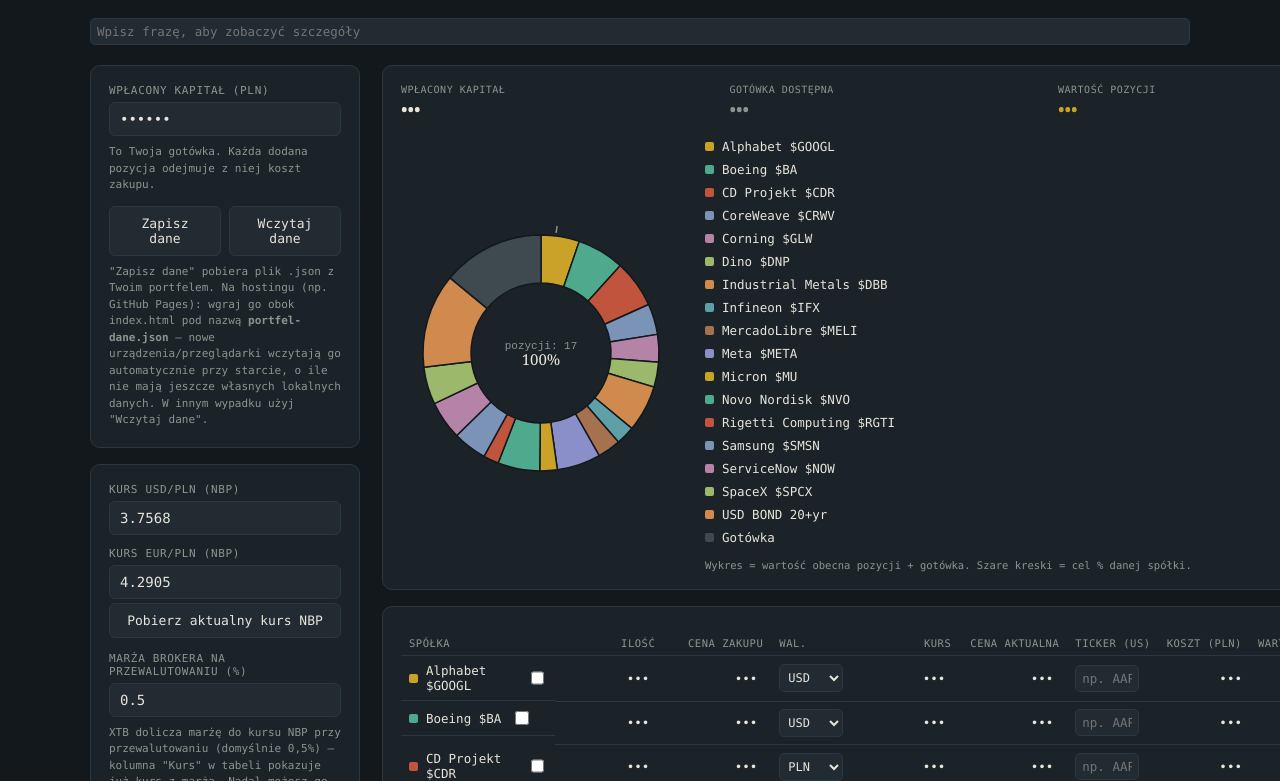
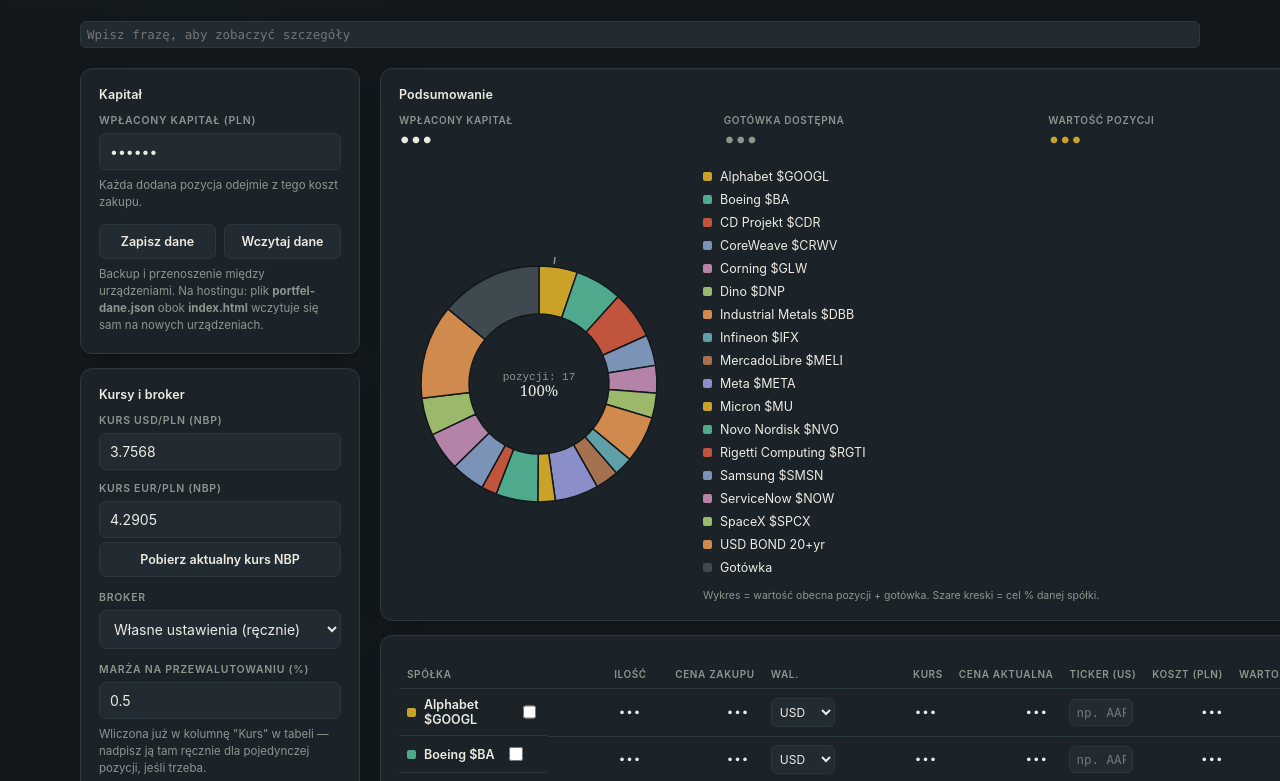
Before and after one commit to p0rk1/portfel, a plain HTML site: page index.html in a window 1280 px wide. Shown: the part 89-870 px from the top of the page. Drawn offline with Linux system fonts and the light colour scheme.

Commit message:
Add files via upload

```diff
--- a/index.html
+++ b/index.html
@@ -8,51 +8,72 @@
     --ink:#12181B;
     --surface:#1B2328;
     --surface-2:#212B31;
+    --surface-3:#26313890;
     --line:#2C383F;
-    --text:#E8E4DA;
+    --text:#EDEAE2;
     --muted:#8B968E;
     --gold:#C9A227;
     --teal:#4FA98C;
     --rust:#C1543C;
+    --font-ui:-apple-system,BlinkMacSystemFont,"Segoe UI",Roboto,Helvetica,Arial,sans-serif;
+    --font-num:ui-monospace,SFMono-Regular,Menlo,Consolas,"Liberation Mono",monospace;
   }
   *{box-sizing:border-box;}
   body{
     margin:0;
-    background:var(--ink);
+    background:
+      radial-gradient(1200px 480px at 15% -10%, #1c2830 0%, transparent 60%),
+      var(--ink);
     color:var(--text);
-    font-family:'SFMono-Regular',Consolas,'Liberation Mono',Menlo,monospace;
-    padding:28px 20px 60px;
+    font-family:var(--font-ui);
+    padding:36px 20px 70px;
+    -webkit-font-smoothing:antialiased;
+  }
+  .brand{display:flex;align-items:center;gap:10px;margin-bottom:4px;}
+  .brand-mark{
+    width:26px;height:26px;border-radius:7px;flex-shrink:0;
+    background:linear-gradient(135deg,var(--gold),#8a6f1c);
+    display:flex;align-items:center;justify-content:center;
+    font-family:var(--font-num);font-weight:700;font-size:13px;color:#20180a;
   }
   h1{
-    font-family:Georgia,'Times New Roman',serif;
-    font-weight:600;
-    font-size:26px;
-    letter-spacing:0.2px;
-    margin:0 0 2px;
+    font-family:var(--font-ui);
+    font-weight:700;
+    font-size:23px;
+    letter-spacing:-0.01em;
+    margin:0;
   }
-  .sub{color:var(--muted);font-size:13px;margin-bottom:26px;}
-  .wrap{max-width:1100px;margin:0 auto;}
-  .grid{display:grid;grid-template-columns:270px 1fr;gap:22px;}
+  .sub{color:var(--muted);font-size:13px;margin:6px 0 24px;}
+  .wrap{max-width:1120px;margin:0 auto;}
+  .grid{display:grid;grid-template-columns:280px 1fr;gap:20px;align-items:start;}
   @media (max-width:760px){.grid{grid-template-columns:1fr;}}
 
-  .card{background:var(--surface);border:1px solid var(--line);border-radius:10px;padding:18px;}
-  .card + .card{margin-top:16px;}
-  label{display:block;font-size:11px;color:var(--muted);text-transform:uppercase;letter-spacing:0.06em;margin:12px 0 5px;}
+  .card{
+    background:var(--surface);border:1px solid var(--line);border-radius:12px;padding:18px;
+    box-shadow:0 1px 0 rgba(255,255,255,0.02) inset, 0 8px 20px -12px rgba(0,0,0,0.5);
+  }
+  .card + .card{margin-top:14px;}
+  .card-title{font-size:12.5px;font-weight:600;color:var(--text);margin:0 0 12px;letter-spacing:0.01em;}
+  label{display:block;font-size:10.5px;font-weight:600;color:var(--muted);text-transform:uppercase;letter-spacing:0.07em;margin:12px 0 6px;}
   label:first-child{margin-top:0;}
   input,select{
-    width:100%;background:var(--surface-2);border:1px solid var(--line);border-radius:6px;
-    color:var(--text);padding:8px 10px;font-family:inherit;font-size:14px;
+    width:100%;background:var(--surface-2);border:1px solid var(--line);border-radius:7px;
+    color:var(--text);padding:9px 10px;font-family:var(--font-ui);font-size:14px;
   }
   input:focus,select:focus{outline:none;border-color:var(--gold);}
   .row2{display:grid;grid-template-columns:1fr 1fr;gap:8px;}
   button{
-    font-family:inherit;font-size:13px;font-weight:500;border:none;border-radius:6px;
-    padding:9px 14px;cursor:pointer;
+    font-family:var(--font-ui);font-size:12.5px;font-weight:600;border:none;border-radius:7px;
+    padding:9px 14px;cursor:pointer;transition:filter .12s ease;
   }
   .btn-add{background:var(--gold);color:#20180a;width:100%;margin-top:14px;}
   .btn-add:hover{filter:brightness(1.08);}
-  .btn-del{background:transparent;color:var(--rust);padding:3px 6px;font-size:12px;}
+  .btn-secondary{background:var(--surface-2);color:var(--text);border:1px solid var(--line);width:100%;}
+  .btn-secondary:hover{border-color:var(--gold);}
+  .btn-del{background:transparent;color:var(--rust);padding:3px 6px;font-size:11.5px;font-weight:500;}
   .btn-del:hover{text-decoration:underline;}
+  .btn-toggle{background:transparent;color:var(--gold);padding:2px 0;font-size:12px;font-weight:600;width:auto;}
+  .btn-toggle:hover{text-decoration:underline;}
 
   .chart-row{display:flex;gap:24px;align-items:center;flex-wrap:wrap;}
   svg{display:block;}
@@ -60,7 +81,7 @@
   .legend-item{display:flex;align-items:center;gap:8px;padding:4px 0;}
   .dot{width:9px;height:9px;border-radius:2px;flex-shrink:0;}
   .legend-name{flex:1;}
-  .legend-pct{color:var(--muted);}
+  .legend-pct{color:var(--muted);font-family:var(--font-num);}
 
   .table-scroll{overflow-x:auto;position:relative;}
   .table-scroll::after{content:'';position:absolute;top:0;right:0;bottom:0;width:20px;background:linear-gradient(to right, transparent, var(--surface));pointer-events:none;}
@@ -68,43 +89,44 @@
   th:first-child, td:first-child{position:sticky;left:0;background:var(--surface);z-index:2;}
   th:first-child{background:var(--surface);}
   th{
-    text-align:left;color:var(--muted);font-weight:500;font-size:10.5px;
-    text-transform:uppercase;letter-spacing:0.05em;padding:6px 8px;border-bottom:1px solid var(--line);
+    text-align:left;color:var(--muted);font-weight:600;font-size:10px;
+    text-transform:uppercase;letter-spacing:0.06em;padding:8px 8px;border-bottom:1px solid var(--line);
     white-space:nowrap;
   }
-  td{padding:7px 8px;border-bottom:1px solid var(--line);vertical-align:middle;}
+  td{padding:8px 8px;border-bottom:1px solid var(--line);vertical-align:middle;font-family:var(--font-num);}
   tr:last-child td{border-bottom:none;}
+  tr:hover td{background:var(--surface-3);}
   .num{text-align:right;font-variant-numeric:tabular-nums;}
   .ok{color:var(--teal);}
   .warn{color:var(--rust);}
-  .name-cell{display:flex;align-items:center;gap:8px;font-weight:500;}
+  .name-cell{display:flex;align-items:center;gap:8px;font-weight:600;font-family:var(--font-ui);}
   .cell-input{
-    width:92px;background:var(--surface-2);border:1px solid var(--line);border-radius:5px;
-    color:var(--text);padding:5px 20px 5px 6px;font-family:inherit;font-size:12.5px;text-align:right;
+    width:92px;background:var(--surface-2);border:1px solid var(--line);border-radius:6px;
+    color:var(--text);padding:5px 20px 5px 6px;font-family:var(--font-num);font-size:12.5px;text-align:right;
   }
   .cell-select{
-    width:64px;background:var(--surface-2);border:1px solid var(--line);border-radius:5px;
-    color:var(--text);padding:5px 4px;font-family:inherit;font-size:12px;
+    width:64px;background:var(--surface-2);border:1px solid var(--line);border-radius:6px;
+    color:var(--text);padding:5px 4px;font-family:var(--font-ui);font-size:12px;
   }
   .cell-input:focus,.cell-select:focus{outline:none;border-color:var(--gold);}
   .sub-value{font-size:11px;}
 
   .summary-grid{display:grid;grid-template-columns:repeat(4,1fr);gap:14px;margin-bottom:14px;}
   @media (max-width:680px){.summary-grid{grid-template-columns:1fr 1fr;}}
-  .summary-item .lbl{font-size:10px;color:var(--muted);text-transform:uppercase;letter-spacing:0.05em;}
-  .summary-item .v{font-family:Georgia,'Times New Roman',serif;font-size:18px;margin-top:2px;}
+  .summary-item .lbl{font-size:10px;font-weight:600;color:var(--muted);text-transform:uppercase;letter-spacing:0.06em;font-family:var(--font-ui);}
+  .summary-item .v{font-family:var(--font-num);font-weight:600;font-size:19px;margin-top:3px;letter-spacing:-0.01em;}
   .target-warn{font-size:12px;color:var(--rust);margin-top:8px;}
   .cash-warn{font-size:12px;color:var(--rust);margin-top:2px;}
   .empty{color:var(--muted);font-size:13px;padding:10px 0;}
-  .hint{font-size:11px;color:var(--muted);margin-top:8px;line-height:1.5;}
+  .hint{font-size:11.5px;color:var(--muted);margin-top:7px;line-height:1.5;}
 
   @media (max-width:760px){
-    body{padding:18px 12px 60px;}
+    body{padding:20px 12px 70px;}
     button{min-height:40px;}
     input,select{min-height:38px;}
     .cell-input{min-height:34px;}
     .summary-item .v{font-size:16px;}
-    h1{font-size:22px;}
+    h1{font-size:20px;}
     .card{padding:14px;}
   }
 
@@ -113,45 +135,58 @@
   .flash-up{animation:flashGreen 1.8s ease-out;}
   .flash-down{animation:flashRed 1.8s ease-out;}
   .live-price{
-    display:inline-block;width:92px;padding:5px 6px;text-align:right;border-radius:5px;
-    font-variant-numeric:tabular-nums;
+    display:inline-block;width:92px;padding:5px 6px;text-align:right;border-radius:6px;
+    font-variant-numeric:tabular-nums;font-family:var(--font-num);
   }
-  .live-tag{font-size:9px;color:var(--teal);letter-spacing:0.05em;margin-left:4px;}
+  .live-tag{font-size:9px;color:var(--teal);letter-spacing:0.05em;margin-left:4px;font-family:var(--font-ui);font-weight:600;}
 </style>
 </head>
 <body>
 <div class="wrap">
-  <h1>Portfel — gotówka, waluty i struktura</h1>
-  <div class="sub">Wpłać kapitał, dodawaj pozycje w PLN/USD/EUR — saldo i wykres liczą się same.</div>
+  <div class="brand"><div class="brand-mark">P</div><h1>Portfel</h1></div>
+  <div class="sub">Gotówka, waluty i struktura portfela w jednym miejscu.</div>
   <div id="unlock-area" style="margin-bottom:20px;"></div>
 
   <div class="grid">
     <div>
       <div class="card">
+        <div class="card-title">Kapitał</div>
         <label>Wpłacony kapitał (PLN)</label>
         <input id="f-cash" type="number" min="0" step="0.01" placeholder="np. 5000" onchange="saveCash();render();">
-        <div class="hint">To Twoja gotówka. Każda dodana pozycja odejmuje z niej koszt zakupu.</div>
+        <div class="hint">Każda dodana pozycja odejmie z tego koszt zakupu.</div>
         <div class="row2" style="margin-top:12px;">
-          <button onclick="exportData()" style="background:var(--surface-2);color:var(--text);border:1px solid var(--line);">Zapisz dane</button>
-          <button onclick="document.getElementById('f-import').click()" style="background:var(--surface-2);color:var(--text);border:1px solid var(--line);">Wczytaj dane</button>
+          <button class="btn-secondary" onclick="exportData()">Zapisz dane</button>
+          <button class="btn-secondary" onclick="document.getElementById('f-import').click()">Wczytaj dane</button>
         </div>
         <input type="file" id="f-import" accept=".json" style="display:none;" onchange="importData(this.files[0])">
-        <div class="hint">"Zapisz dane" pobiera plik .json z Twoim portfelem. Na hostingu (np. GitHub Pages): wgraj go obok index.html pod nazwą <b>portfel-dane.json</b> — nowe urządzenia/przeglądarki wczytają go automatycznie przy starcie, o ile nie mają jeszcze własnych lokalnych danych. W innym wypadku użyj "Wczytaj dane".</div>
+        <div class="hint">Backup i przenoszenie między urządzeniami. Na hostingu: plik <b>portfel-dane.json</b> obok <b>index.html</b> wczytuje się sam na nowych urządzeniach.</div>
       </div>
 
       <div class="card">
+        <div class="card-title">Kursy i broker</div>
         <label>Kurs USD/PLN (NBP)</label>
         <input id="f-usd" type="number" min="0" step="0.0001" onchange="saveRates();render();">
         <label>Kurs EUR/PLN (NBP)</label>
         <input id="f-eur" type="number" min="0" step="0.0001" onchange="saveRates();render();">
-        <button onclick="refreshNbpRates()" style="background:var(--surface-2);color:var(--text);border:1px solid var(--line);width:100%;margin-top:4px;">Pobierz aktualny kurs NBP</button>
+        <button class="btn-secondary" onclick="refreshNbpRates()" style="margin-top:4px;">Pobierz aktualny kurs NBP</button>
         <div id="nbp-status" class="hint"></div>
-        <label style="margin-top:14px;">Marża brokera na przewalutowaniu (%)</label>
+        <label style="margin-top:14px;">Broker</label>
+        <select id="f-broker" onchange="applyBrokerPreset(this.value)">
+          <option value="custom">Własne ustawienia (ręcznie)</option>
+          <option value="xtb">XTB</option>
+          <option value="trading212">Trading 212</option>
+          <option value="ibkr">Interactive Brokers</option>
+          <option value="etoro">eToro</option>
+          <option value="saxo">Saxo Bank</option>
+        </select>
+        <div id="broker-note" class="hint"></div>
+        <label style="margin-top:14px;">Marża na przewalutowaniu (%)</label>
         <input id="f-margin" type="number" min="0" step="0.01" onchange="saveRates();render();">
-        <div class="hint">XTB dolicza marżę do kursu NBP przy przewalutowaniu (domyślnie 0,5%) — kolumna "Kurs" w tabeli pokazuje już kurs z marżą. Nadal możesz go nadpisać ręcznie per pozycja. NBP publikuje kurs raz dziennie ok. 12:00, więc "Pobierz aktualny kurs" da świeży kurs z dzisiejszej tabeli, nie kurs co do minuty.</div>
+        <div class="hint">Wliczona już w kolumnę "Kurs" w tabeli — nadpisz ją tam ręcznie dla pojedynczej pozycji, jeśli trzeba.</div>
       </div>
 
       <div class="card">
+        <div class="card-title">Nowa pozycja</div>
         <label>Nazwa / ticker</label>
         <input id="f-name" placeholder="np. AAPL, CDR">
         <label>Ilość akcji</label>
@@ -172,29 +207,37 @@
         </div>
         <label>Cena aktualna (opcjonalnie)</label>
         <input id="f-curprice" type="number" min="0" step="0.01" placeholder="jeśli pusto = jak zakupu">
-        <label>Docelowy udział w portfelu (%)</label>
-        <input id="f-target" type="number" min="0" max="100" step="0.1" placeholder="np. 15">
+        <button type="button" id="target-toggle-link" class="btn-toggle" onclick="toggleTargetField()" style="margin-top:10px;">+ Ustaw cel rebalansu</button>
+        <div id="target-field-wrap" style="display:none;">
+          <label>Docelowy udział w portfelu (%)</label>
+          <input id="f-target" type="number" min="0" max="100" step="0.1" placeholder="np. 15">
+        </div>
         <button class="btn-add" onclick="addAsset()">Dodaj pozycję</button>
       </div>
 
       <div class="card">
-        <label>Kwota jednego dokupu (PLN)</label>
-        <input id="f-buy" type="number" min="0" step="0.01" placeholder="np. 500" onchange="saveBuyAmount();render();">
-        <div class="hint">Do liczenia ile razy dokupić, żeby trafić w cel.</div>
+        <button type="button" id="buy-toggle-link" class="btn-toggle" onclick="toggleBuyAmountField()">+ Ustawienia dokupu (opcjonalnie)</button>
+        <div id="buy-field-wrap" style="display:none;">
+          <label style="margin-top:10px;">Kwota jednego dokupu (PLN)</label>
+          <input id="f-buy" type="number" min="0" step="0.01" placeholder="np. 500" onchange="saveBuyAmount();render();">
+          <div class="hint">Do liczenia ile razy dokupić, żeby trafić w cel.</div>
+        </div>
       </div>
 
       <div class="card">
-        <label>Finnhub API key (dla live cen akcji z USA)</label>
+        <div class="card-title">Ceny na żywo (USA)</div>
+        <label>Finnhub API key</label>
         <input id="f-finnhub-key" type="text" placeholder="wklej swój klucz" onchange="saveFinnhubKey();">
-        <button onclick="refreshAllPrices()" style="background:var(--surface-2);color:var(--text);border:1px solid var(--line);width:100%;margin-top:8px;">Aktualizuj ceny (spółki z USA)</button>
-        <button id="live-btn" onclick="toggleLive()" style="background:var(--surface-2);color:var(--text);border:1px solid var(--line);width:100%;margin-top:8px;">Włącz aktualizację na żywo</button>
+        <button class="btn-secondary" onclick="refreshAllPrices()" style="margin-top:8px;">Aktualizuj ceny</button>
+        <button id="live-btn" class="btn-secondary" onclick="toggleLive()" style="margin-top:8px;">Włącz aktualizację na żywo</button>
         <div id="finnhub-status" class="hint"></div>
-        <div class="hint">Działa tylko dla pozycji notowanych na giełdach USA (np. AAPL, BA, META). Spółki z GPW, LSE, XETRA itd. trzeba nadal aktualizować ręcznie. Ustaw ticker giełdowy w kolumnie "Ticker (US)" w tabeli — jeśli puste, pozycja jest pomijana. "Aktualizacja na żywo" streamuje ceny przez WebSocket, tak jak TradingView — ale tylko w godzinach sesji nowojorskiej giełdy (poza sesją po prostu nic nie przyjdzie, to normalne). Wyłącza się po zamknięciu karty przeglądarki.</div>
+        <div class="hint">Tylko spółki notowane w USA. Ustaw ticker w kolumnie "Ticker (US)" — puste pole pomija pozycję.</div>
       </div>
     </div>
 
     <div>
       <div class="card">
+        <div class="card-title">Podsumowanie</div>
         <div class="summary-grid">
           <div class="summary-item">
             <div class="lbl">Wpłacony kapitał</div>
@@ -242,7 +285,7 @@
           <tbody id="table-body"></tbody>
         </table>
         </div>
-        <div class="hint">Zmiana ilości / cen / waluty przelicza wszystko od razu, łącznie z saldem gotówki. Kolumna "Kurs" — jeśli Twój realny kurs w XTB różni się od NBP, nadpisz go tutaj dla danej pozycji.</div>
+        <div class="hint">Kolumna "Kurs" — nadpisz ręcznie, jeśli Twój realny kurs różni się od NBP.</div>
       </div>
     </div>
   </div>
@@ -272,9 +315,96 @@
 let startingCash = 0;
 let rates = { usd: 3.7568, eur: 4.2905, marginPct: 0.5 };
 let finnhubKey = '';
+let selectedBroker = 'custom';
+
+const BROKERS = {
+  xtb: {
+    name: 'XTB', fxMargin: 0.5,
+    plnTier: { pct: 0, min: 0, minCur: 'PLN' },
+    foreignTier: { pct: 0, min: 0, minCur: 'EUR' },
+    note: '0% prowizji do 100 tys. EUR obrotu/mies., powyżej — 0,2% (min. 10 EUR). Marża walutowa 0,5%.'
+  },
+  trading212: {
+    name: 'Trading 212', fxMargin: 0.15,
+    plnTier: { pct: 0, min: 0, minCur: 'PLN' },
+    foreignTier: { pct: 0, min: 0, minCur: 'EUR' },
+    note: '0% prowizji zawsze na akcjach/ETF. Ograniczony dostęp do GPW. Opłata walutowa 0,15%.'
+  },
+  ibkr: {
+    name: 'Interactive Brokers', fxMargin: 0.01,
+    plnTier: { pct: 0.05, min: 5.5, minCur: 'PLN' },
+    foreignTier: { pct: 0, min: 0, minCur: 'USD' },
+    note: 'Plan Lite: 0 USD prowizji na akcjach/ETF z USA. GPW: 0,05% (min. ok. 5,5 zł). Przewalutowanie bardzo niskie (~0,01%).'
+  },
+  etoro: {
+    name: 'eToro', fxMargin: 0.5,
+    plnTier: null,
+    foreignTier: { pct: 0, min: 0, minCur: 'PLN' },
+    note: '0% prowizji na akcjach/ETF, ale BRAK dostępu do GPW (tylko CFD na indeksy polskie). Przewalutowanie depozytu ok. 0,5%.'
+  },
+  saxo: {
+    name: 'Saxo Bank', fxMargin: 0.25,
+    plnTier: { pct: 0.12, min: 10, minCur: 'PLN' },
+    foreignTier: { pct: 0.08, min: 1, minCur: 'USD' },
+    note: 'USA: 0,08% (min. 1 USD). GPW: 0,12% (min. 10 zł). Przewalutowanie 0,25%.'
+  }
+};
+
+function applyBrokerPreset(key){
+  selectedBroker = key;
+  const noteEl = document.getElementById('broker-note');
+  if(key === 'custom'){
+    noteEl.textContent = '';
+  } else {
+    const b = BROKERS[key];
+    rates.marginPct = b.fxMargin;
+    document.getElementById('f-margin').value = b.fxMargin;
+    noteEl.textContent = b.note;
+  }
+  saveRates();
+  saveBroker();
+  render();
+}
+
+async function saveBroker(){
+  try{ await store.set('portfel-broker-v3', selectedBroker); }catch(e){ console.error(e); }
+}
+
+function rateForCurrencyCode(code){
+  if(code === 'USD') return rates.usd;
+  if(code === 'EUR') return rates.eur;
+  return 1;
+}
+
+function estimateCommission(amountPLN, currency){
+  if(selectedBroker === 'custom') return null;
+  const b = BROKERS[selectedBroker];
+  if(!b) return null;
+  const tier = currency === 'PLN' ? b.plnTier : b.foreignTier;
+  if(!tier) return { unavailable: true };
+  const minPLN = tier.min * rateForCurrencyCode(tier.minCur);
+  const pctPLN = amountPLN * (tier.pct/100);
+  return { amount: Math.max(pctPLN, minPLN) };
+}
 let liveSocket = null;
 let unlocked = false;
 const SECRET_PHRASE = '1969';
+
+function toggleTargetField(){
+  const wrap = document.getElementById('target-field-wrap');
+  const link = document.getElementById('target-toggle-link');
+  const show = wrap.style.display === 'none';
+  wrap.style.display = show ? 'block' : 'none';
+  link.style.display = show ? 'none' : 'inline-block';
+}
+
+function toggleBuyAmountField(){
+  const wrap = document.getElementById('buy-field-wrap');
+  const link = document.getElementById('buy-toggle-link');
+  const show = wrap.style.display === 'none';
+  wrap.style.display = show ? 'block' : 'none';
+  link.style.display = show ? 'none' : 'inline-block';
+}
 
 function checkUnlock(value){
   if(value === SECRET_PHRASE){
@@ -419,13 +549,22 @@
     const r5 = await store.get('portfel-finnhub-key-v3');
     if(r5) finnhubKey = r5.value;
   }catch(e){ finnhubKey = ''; }
+  try{
+    const r6 = await store.get('portfel-broker-v3');
+    if(r6 && BROKERS[r6.value]) selectedBroker = r6.value;
+  }catch(e){ selectedBroker = 'custom'; }
 
   document.getElementById('f-buy').value = buyAmount || '';
+  if(buyAmount > 0) toggleBuyAmountField();
   document.getElementById('f-cash').value = startingCash || '';
   document.getElementById('f-usd').value = rates.usd;
   document.getElementById('f-eur').value = rates.eur;
   document.getElementById('f-margin').value = rates.marginPct;
   document.getElementById('f-finnhub-key').value = finnhubKey;
+  document.getElementById('f-broker').value = selectedBroker;
+  if(selectedBroker !== 'custom' && BROKERS[selectedBroker]){
+    document.getElementById('broker-note').textContent = BROKERS[selectedBroker].note;
+  }
   render();
 }
 
@@ -704,11 +843,20 @@
     const valueChangeCell = unlocked
       ? `${fmt(a.current)} PLN<br><span class="sub-value ${plColor}">${displayPl>=0?'+':''}${fmt(displayPl)} PLN (${displayPlPct>=0?'+':''}${displayPlPct.toFixed(1)}%)</span>${a.invertPL?'<span class="sub-value" style="color:var(--muted);"> (odwrócone)</span>':''}`
       : `<span class="sub-value ${plColor}">${displayPlPct>=0?'+':''}${displayPlPct.toFixed(1)}%</span>${a.invertPL?'<span class="sub-value" style="color:var(--muted);"> (odwrócone)</span>':''}`;
+    let commissionNote = '';
+    if(unlocked && a.target > 0 && !achieved && selectedBroker !== 'custom'){
+      const comm = estimateCommission(Math.abs(diff), a.currency);
+      if(comm && comm.unavailable){
+        commissionNote = '<div class="sub-value warn">broker nie obsługuje tej giełdy</div>';
+      } else if(comm){
+        commissionNote = '<div class="sub-value" style="color:var(--muted);">+ ok. ' + fmt(comm.amount) + ' PLN prowizji</div>';
+      }
+    }
     const rebalansCell = a.target
       ? (achieved
           ? '<span class="ok">cel osiągnięty</span>'
           : (unlocked
-              ? (diff > 0 ? fmt(diff)+' PLN'+(entries!==null?' ('+entries+'x)':'') : '<span class="warn">sprzedaj ~'+fmt(Math.abs(diff))+' PLN'+(sellShares!==null?' (~'+sellShares.toFixed(2)+' szt.)':'')+'</span>')
+              ? (diff > 0 ? fmt(diff)+' PLN'+(entries!==null?' ('+entries+'x)':'') : '<span class="warn">sprzedaj ~'+fmt(Math.abs(diff))+' PLN'+(sellShares!==null?' (~'+sellShares.toFixed(2)+' szt.)':'')+'</span>') + commissionNote
               : (diff > 0 ? '<span class="ok">dokup</span>' : '<span class="warn">sprzedaj</span>')))
       : '—';
     row.innerHTML = `
@@ -843,6 +991,7 @@
         if(typeof data.rates.marginPct === 'number') rates.marginPct = data.rates.marginPct;
       }
       document.getElementById('f-buy').value = buyAmount || '';
+      if(buyAmount > 0 && document.getElementById('buy-field-wrap').style.display === 'none') toggleBuyAmountField();
       document.getElementById('f-cash').value = startingCash || '';
       document.getElementById('f-usd').value = rates.usd;
       document.getElementById('f-eur').value = rates.eur;
```
